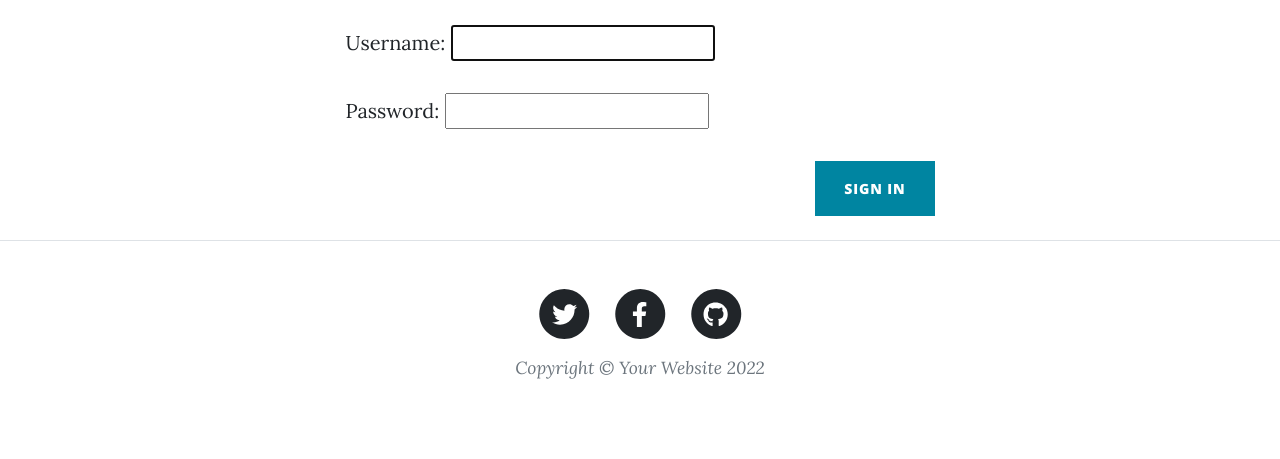
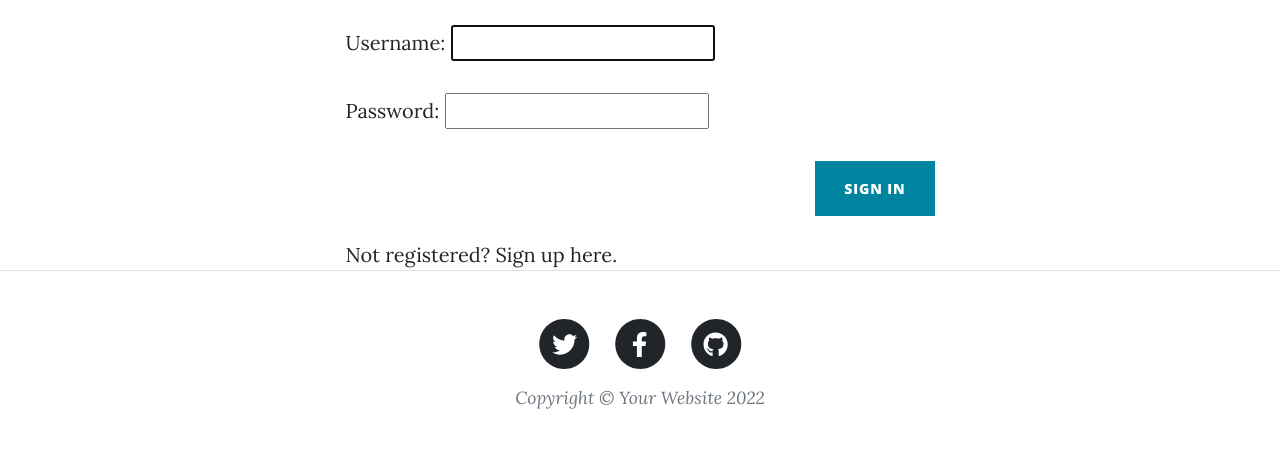
Before and after one commit to franco-villarreal/blog-django, a Django app: page /AuthApp/sign-in/ in a window 1280 px wide. Shown: the part 455-914 px from the top of the page. Before the commit the page ends 834 px from the top, so only its background shows below. Run offline with Django 4.2, Linux system fonts and the light colour scheme; some libraries are stand-ins or nearby versions.

Commit message:
Add Sign Up buttom

```diff
--- a/AuthApp/templates/AuthApp/sign-in.html
+++ b/AuthApp/templates/AuthApp/sign-in.html
@@ -36,6 +36,9 @@ Sign In
           />
         </div>
       </form>
+      <div>
+        <a href={% url 'AuthAppSignUp' %}>Not registered? Sign up here.</a>
+      </div>
     </div>
   </div>
 </div>
```
